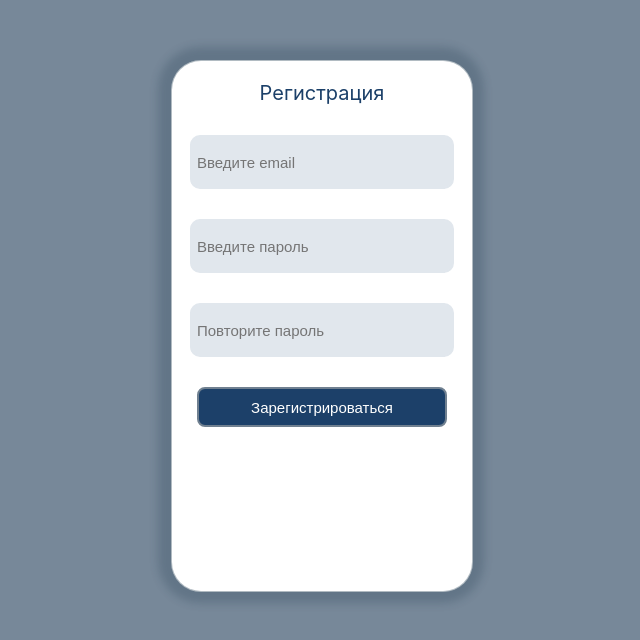
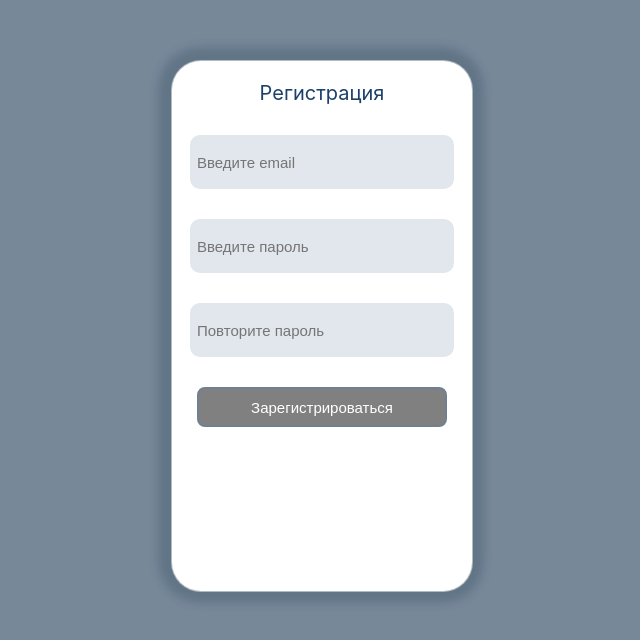
Before and after one commit to EvgeniyaKaz/registrationPage, a React (Create React App) app in the folder registration-page/: page / in a window 1280 px wide. Shown: the top 640 px of the page, without its empty margins (318-958 px from the left). Built offline with nearby package versions, Linux system fonts and the light colour scheme.

Commit message:
add finall project React Hook Form and Yup

```diff
--- a/registration-page/src/App.js
+++ b/registration-page/src/App.js
@@ -1,6 +1,7 @@
-import * as yup from "yup";
+import { useEffect, useRef } from "react";
 import { useForm } from "react-hook-form";
 import { yupResolver } from "@hookform/resolvers/yup";
+import { scheme } from "./form-scheme";
 import styles from "./App.module.css";
 
 const initialState = {
@@ -9,69 +10,31 @@ const initialState = {
 	repeatPassword: "",
 };
 
-const scheme = yup.object().shape({
-	email: yup
-		.string()
-		.matches(
-			/^[\w_.@]*$/,
-			"Неверный email. Допустимые символы: английские буквы, цифры, точка и нижнее подчеркивание."
-		)
-		.max(
-			20,
-			"Неверный email. Длина email должна быть не больше 20 символов."
-		)
-		.min(
-			2,
-			"Неверный email. Длина email должна быть не меньше 2 символов."
-		),
-	password: yup
-		.string()
-		.matches(
-			/^[\w]*$/,
-			"Неверный пароль. Допустимые символы: цифры и английские буквы."
-		)
-		.max(
-			20,
-			"Неверный пароль. Длина пароля должна быть не больше 20 символов."
-		)
-		.min(
-			5,
-			"Неверный пароль. Длина пароля должна быть не менее 5 символов."
-		),
-	repeatPassword: yup
-		.string()
-		.matches(
-			/^[\w]*$/,
-			"Неверный пароль. Допустимые символы: цифры и английские буквы."
-		)
-		.oneOf([yup.ref("password")], "Пароли не совпадают")
-		.max(
-			20,
-			"Неверный пароль. Длина пароля должна быть не больше 20 символов."
-		)
-		.min(
-			5,
-			"Неверный пароль. Длина пароля должна быть не менее 5 символов."
-		),
-});
-
 function App() {
 	const {
 		register,
 		handleSubmit,
-		formState: { errors },
+		formState: { isValid, errors },
 	} = useForm({
 		defaultValues: initialState,
 		resolver: yupResolver(scheme),
+		mode: "onTouched",
 	});
 
 	const emailError = errors.email?.message;
 	const passwordError = errors.password?.message;
 	const repeatPassword = errors.repeatPassword?.message;
 
-	const sendData = (formData) => {
-		console.log(formData);
+	const sendData = ({ email, password }) => {
+		console.log({ email, password });
 	};
+
+	const submitButtonRef = useRef(null);
+	useEffect(() => {
+		if (isValid) {
+			submitButtonRef.current.focus();
+		}
+	}, [isValid]);
 
 	return (
 		<div className={styles.container}>
@@ -84,7 +47,6 @@ function App() {
 				</header>
 				<input
 					type="email"
-					name="email"
 					placeholder="Введите email"
 					className={styles["container-form-input"]}
 					{...register("email")}
@@ -92,7 +54,6 @@ function App() {
 				<br />
 				<input
 					type="password"
-					name="password"
 					placeholder="Введите пароль"
 					className={styles["container-form-input"]}
 					{...register("password")}
@@ -100,7 +61,6 @@ function App() {
 				<br />
 				<input
 					type="password"
-					name="repeatPassword"
 					placeholder="Повторите пароль"
 					className={styles["container-form-input"]}
 					{...register("repeatPassword")}
@@ -109,13 +69,12 @@ function App() {
 				<button
 					type="submit"
 					className={
-						!!emailError || !!passwordError || !!repeatPassword
+						!isValid
 							? styles["container-form-button-block"]
 							: styles["container-form-button"]
 					}
-					disabled={
-						!!emailError || !!passwordError || !!repeatPassword
-					}
+					disabled={!isValid}
+					ref={submitButtonRef}
 				>
 					Зарегистрироваться
 				</button>
--- /dev/null
+++ b/registration-page/src/form-scheme.js
@@ -0,0 +1,47 @@
+import * as yup from "yup";
+
+export const scheme = yup.object().shape({
+	email: yup
+		.string()
+		.matches(
+			/^[\w_.@]*$/,
+			"Неверный email. Допустимые символы: английские буквы, цифры, точка и нижнее подчеркивание."
+		)
+		.max(
+			20,
+			"Неверный email. Длина email должна быть не больше 20 символов."
+		)
+		.min(
+			2,
+			"Неверный email. Длина email должна быть не меньше 2 символов."
+		),
+	password: yup
+		.string()
+		.matches(
+			/^[\w]*$/,
+			"Неверный пароль. Допустимые символы: цифры и английские буквы."
+		)
+		.max(
+			20,
+			"Неверный пароль. Длина пароля должна быть не больше 20 символов."
+		)
+		.min(
+			5,
+			"Неверный пароль. Длина пароля должна быть не менее 5 символов."
+		),
+	repeatPassword: yup
+		.string()
+		.matches(
+			/^[\w]*$/,
+			"Неверный пароль. Допустимые символы: цифры и английские буквы."
+		)
+		.oneOf([yup.ref("password")], "Пароли не совпадают")
+		.max(
+			20,
+			"Неверный пароль. Длина пароля должна быть не больше 20 символов."
+		)
+		.min(
+			5,
+			"Неверный пароль. Длина пароля должна быть не менее 5 символов."
+		),
+});
```
